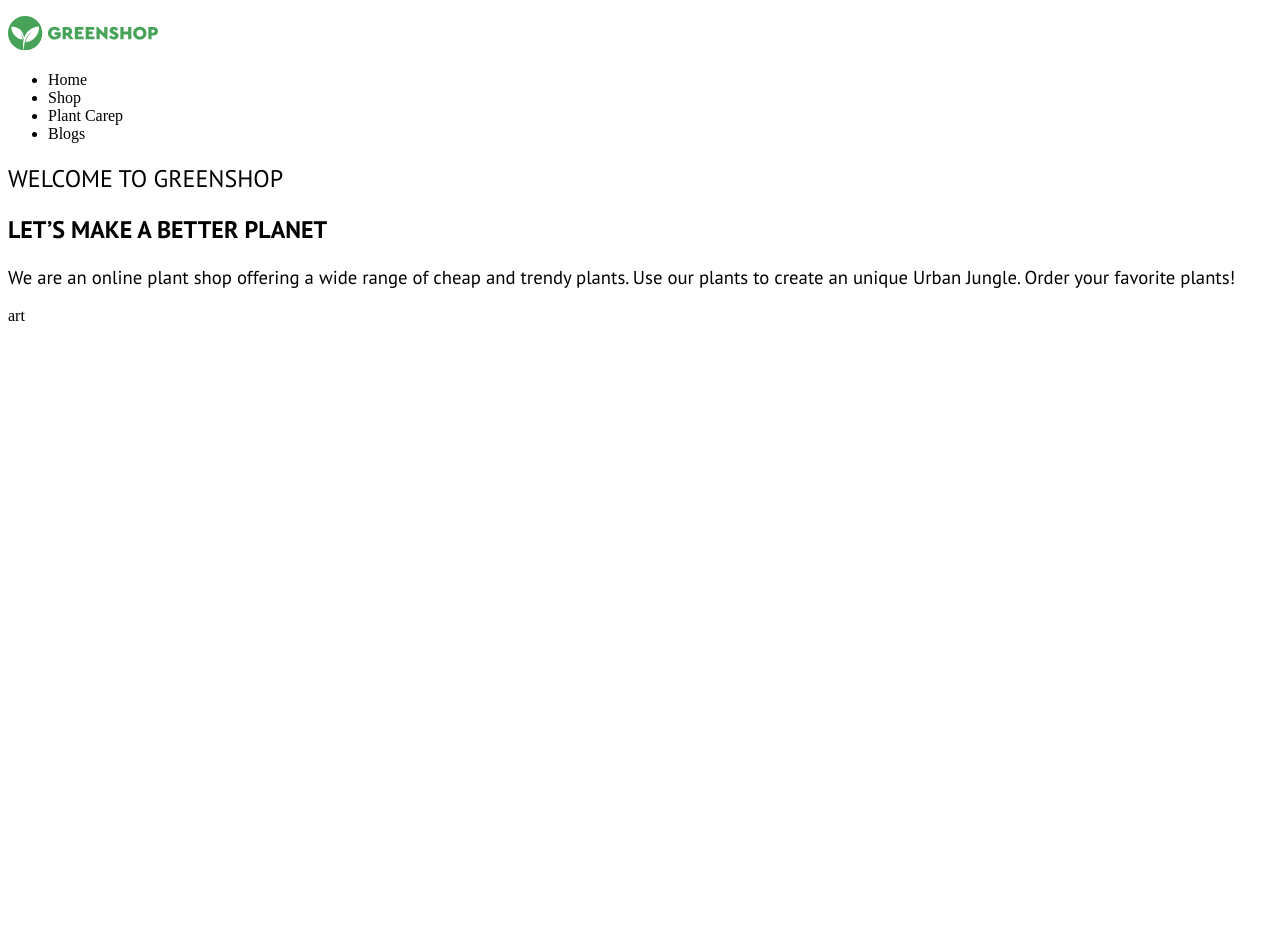
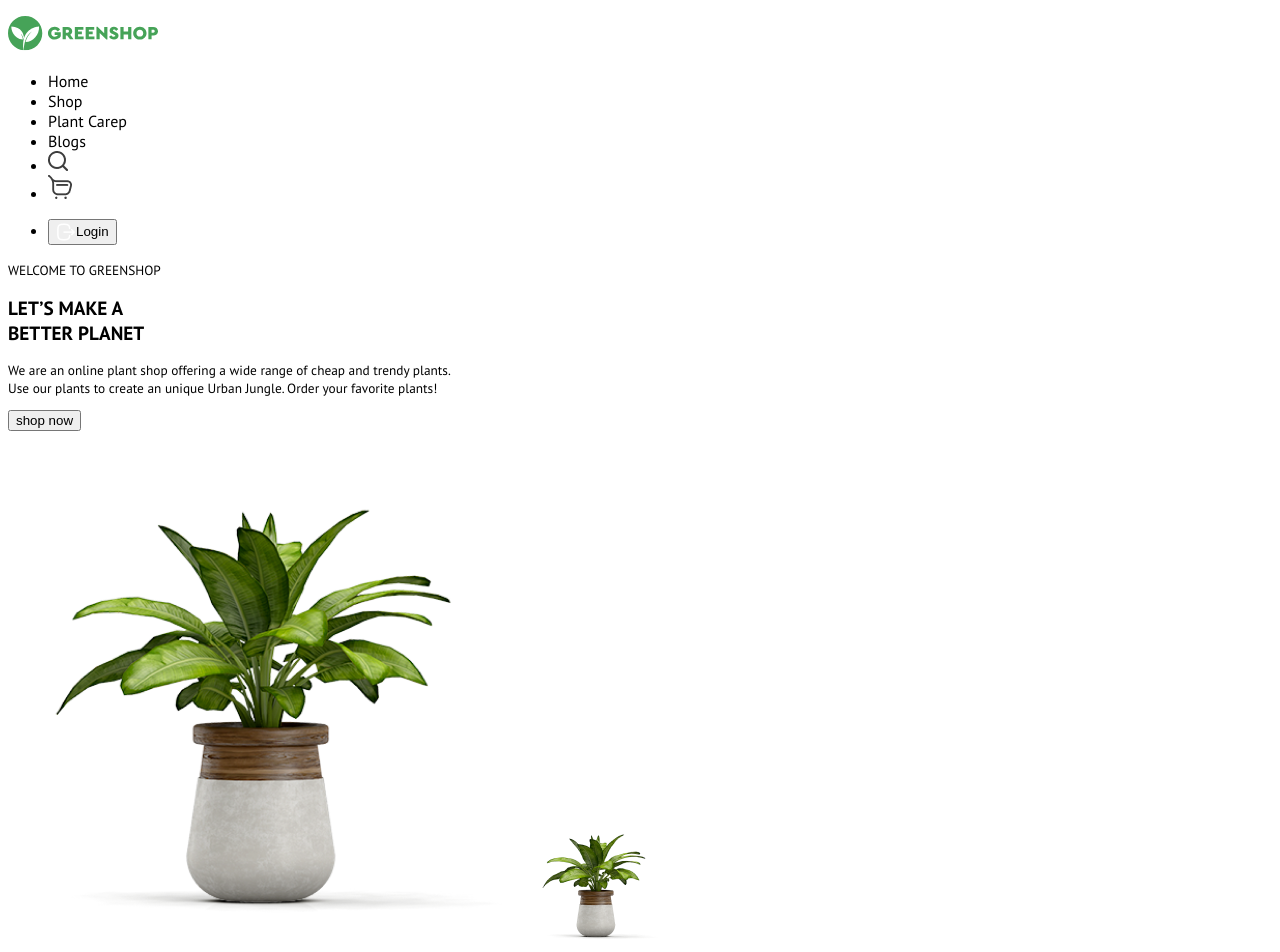
Before and after one commit to AsyaAir/GreenShop_figma, a plain HTML site: page index.html in a window 1280 px wide. Before the commit the page ends 800 px from the top, so only its background shows below. Drawn offline with Linux system fonts and the light colour scheme.

Commit message:
seond commit

```diff
--- a/index.html
+++ b/index.html
@@ -1,43 +1,51 @@
 <!DOCTYPE html>
 <html lang="en">
 <head>
+    <meta http-equiv="Content-Type" content="text/html; charset=utf-8">
     <meta name="viewport" content="width=device-width, initial-scale=1.0">
-    <meta http-equiv="Content-Type" content="text/html; charset=utf-8">
     <title>file:///C:/Users/Asya/Documents/ITGirls/WORKS_ITGirls/Week4/HomeWork/GreenShop_figma/index.html</title>
     <link rel="preconnect" href="https://fonts.googleapis.com">
     <link rel="preconnect" href="https://fonts.gstatic.com" crossorigin>
     <link href="https://fonts.googleapis.com/css2?family=PT+Sans:ital,wght@0,400;0,700;1,400;1,700&display=swap" rel="stylesheet">
-    <!-- PT Sans is a good substitute for Cera font-->
+    <!-- "PT Sans" font is a good substitute for "Cera" font-->
     <link rel="stylesheet" href="style.css">
 </head>
 <body>
     <header>
-        <p><a href="sample.html"><img src="./assets/images/Logo.svg" width="150" height="35" alt="Logo"></a></p>
+        <p><a href="index.html"><img src="./assets/images/Logo.svg" width="150" height="35" alt="Logo"></a></p>
         <!--Нужно добавить картинку в ссылку по тегу А-->
         <nav><ul>
             <li><a>Home</a></li>
             <li><a>Shop</a></li>
             <li><a>Plant Carep</a></li>
             <li><a>Blogs</a></li>
+            <li><a><img src="./assets/images/Vector.png" alt="Serch"></a></li>
+            <li><a><img src="./assets/images/Vector2.png" alt="Cart"></a></li>
+            <li><form action=""><p><button type="log"><img src="./assets/images/Logout.png" alt="Login" style="vertical-align:middle">Login</button></p></form></li>
         </ul>
-    </nav>
+        </nav>
     <!-- Добавила тэг nav, еще все ссылки добавить в тэг А -->
     </header>
     <main>
         <article>
             <h1>Welcome to GreenShop</h1>
             <h2>Let’s Make a
+                <br/>
                 Better Planet</h2>
-            <h3>We are an online plant shop offering a wide range of cheap and trendy plants. Use our plants to create an unique Urban Jungle. Order your favorite plants!</h3>
-
+            <h3>We are an online plant shop offering a wide range of cheap and trendy plants.
+                <br/>
+                Use our plants to create an unique Urban Jungle. Order your favorite plants!</h3>
+            <div class="container">
+                <div>
+                    <button class="reg">shop now</button>
+                </div>
+            </div>
+            <img src="./assets/images/01 1.png" alt="big_plant">
+            <img src="./assets/images/01 2.png" alt="little_plant">
         </article>
-        <article><p></p></article>
-            art
-        <article><p></p></article>
         <!-- В тэге article обязательно должен быть тэг h -->
     </main>
     <footer>
-
     </footer>
 </body>
 </html>
--- a/style.css
+++ b/style.css
@@ -1,17 +1,36 @@
+@font-face {
+    font-family: 'PT Sans';
+    src: url(https://fonts.googleapis.com/css2?family=PT+Sans:ital,wght@0,400;0,700;1,400;1,700&display=swap);
+}
+@font-face {
+    font-family: 'PT Sans';
+    src: url(https://fonts.googleapis.com/css2?family=PT+Sans:ital,wght@0,400;0,700;1,400;1,700&display=swap);
+    font-weight: bold;
+}
+li {
+    font-family: "PT Sans", sans-serif;
+    font-weight: normal;
+    font-style: normal;
+    font-size: medium;
+}
+
 h1 {
     font-family: "PT Sans", sans-serif;
-    font-weight: 7;
+    font-weight: normal;
     font-style: normal;
     text-transform: uppercase;
+    font-size: smaller;
 }
 h2 {
     font-family: "PT Sans", sans-serif;
-    font-weight: 34000;
+    font-weight: bolder;
     font-style: bold;
     text-transform: uppercase;
+    font-size: larger;
 }
 h3 {
     font-family: "PT Sans", sans-serif;
-    font-weight: 7;
+    font-weight: normal;
     font-style: normal;
+    font-size: smaller;
 }
```
Also changed, not shown: assets/images/Logout.png (added), assets/images/Vector.png (added), assets/images/Vector2.png (added).
